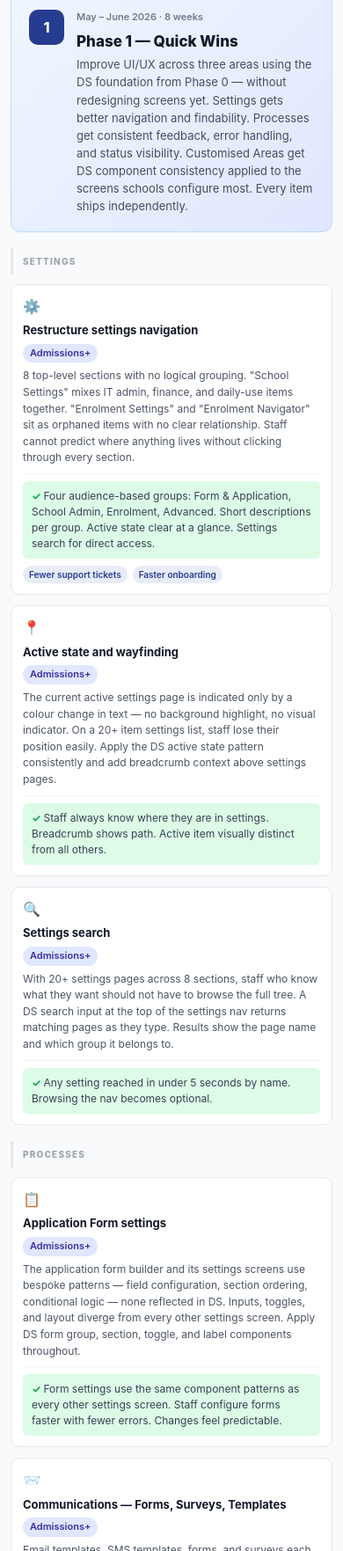
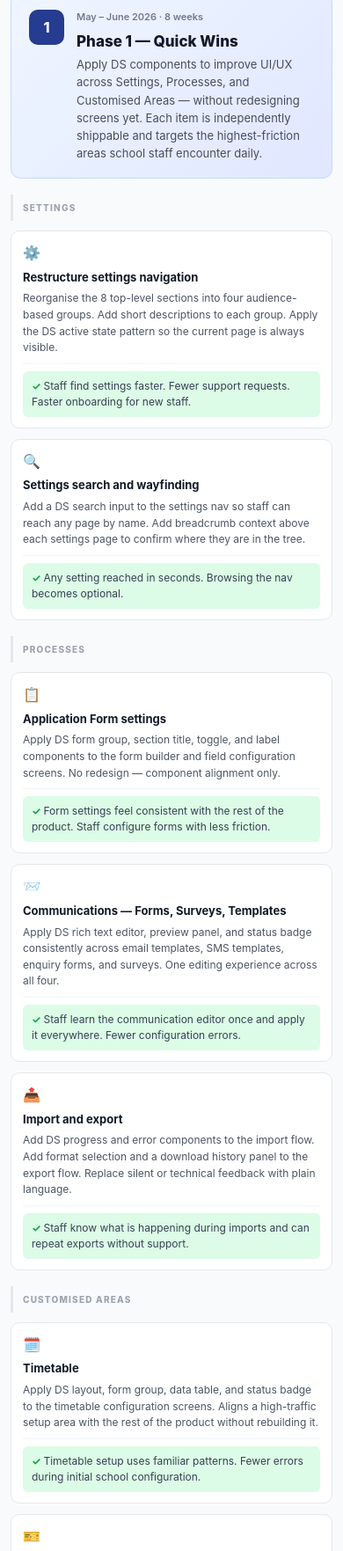
Before and after one commit to mainguyen1701/uiuxroadmap, a plain HTML site: page roadmap.html in a window 390 px wide. Shown: the part 5584-7347 px from the top of the page at 88% size. Drawn offline with Linux system fonts and the light colour scheme.

Commit message:
Phase 1: high-level planning approach — concise cards

```diff
--- a/roadmap.html
+++ b/roadmap.html
@@ -448,7 +448,7 @@ body{font-family:'Inter',-apple-system,BlinkMacSystemFont,'Segoe UI',sans-serif;
     <div class="ph-info">
       <div class="ph-date">May – June 2026 · 8 weeks</div>
       <h2>Phase 1 — Quick Wins</h2>
-      <p>Improve UI/UX across three areas using the DS foundation from Phase 0 — without redesigning screens yet. Settings gets better navigation and findability. Processes get consistent feedback, error handling, and status visibility. Customised Areas get DS component consistency applied to the screens schools configure most. Every item ships independently.</p>
+      <p>Apply DS components to improve UI/UX across Settings, Processes, and Customised Areas — without redesigning screens yet. Each item is independently shippable and targets the highest-friction areas school staff encounter daily.</p>
     </div>
   </div>
 
@@ -457,27 +457,16 @@ body{font-family:'Inter',-apple-system,BlinkMacSystemFont,'Segoe UI',sans-serif;
     <div class="card">
       <div class="card-icon">⚙️</div>
       <div class="card-title">Restructure settings navigation</div>
-      <div class="card-products"><span class="pill pill-admissions">Admissions+</span></div>
-      <div class="card-body">8 top-level sections with no logical grouping. "School Settings" mixes IT admin, finance, and daily-use items together. "Enrolment Settings" and "Enrolment Navigator" sit as orphaned items with no clear relationship. Staff cannot predict where anything lives without clicking through every section.</div>
+      <div class="card-body">Reorganise the 8 top-level sections into four audience-based groups. Add short descriptions to each group. Apply the DS active state pattern so the current page is always visible.</div>
       <div class="divline"></div>
-      <div class="outcome">Four audience-based groups: Form &amp; Application, School Admin, Enrolment, Advanced. Short descriptions per group. Active state clear at a glance. Settings search for direct access.</div>
-      <div class="impact-row"><span class="tag">Fewer support tickets</span><span class="tag">Faster onboarding</span></div>
-    </div>
-    <div class="card">
-      <div class="card-icon">📍</div>
-      <div class="card-title">Active state and wayfinding</div>
-      <div class="card-products"><span class="pill pill-admissions">Admissions+</span></div>
-      <div class="card-body">The current active settings page is indicated only by a colour change in text — no background highlight, no visual indicator. On a 20+ item settings list, staff lose their position easily. Apply the DS active state pattern consistently and add breadcrumb context above settings pages.</div>
-      <div class="divline"></div>
-      <div class="outcome">Staff always know where they are in settings. Breadcrumb shows path. Active item visually distinct from all others.</div>
+      <div class="outcome">Staff find settings faster. Fewer support requests. Faster onboarding for new staff.</div>
     </div>
     <div class="card">
       <div class="card-icon">🔍</div>
-      <div class="card-title">Settings search</div>
-      <div class="card-products"><span class="pill pill-admissions">Admissions+</span></div>
-      <div class="card-body">With 20+ settings pages across 8 sections, staff who know what they want should not have to browse the full tree. A DS search input at the top of the settings nav returns matching pages as they type. Results show the page name and which group it belongs to.</div>
+      <div class="card-title">Settings search and wayfinding</div>
+      <div class="card-body">Add a DS search input to the settings nav so staff can reach any page by name. Add breadcrumb context above each settings page to confirm where they are in the tree.</div>
       <div class="divline"></div>
-      <div class="outcome">Any setting reached in under 5 seconds by name. Browsing the nav becomes optional.</div>
+      <div class="outcome">Any setting reached in seconds. Browsing the nav becomes optional.</div>
     </div>
   </div>
 
@@ -486,61 +475,48 @@ body{font-family:'Inter',-apple-system,BlinkMacSystemFont,'Segoe UI',sans-serif;
     <div class="card">
       <div class="card-icon">📋</div>
       <div class="card-title">Application Form settings</div>
-      <div class="card-products"><span class="pill pill-admissions">Admissions+</span></div>
-      <div class="card-body">The application form builder and its settings screens use bespoke patterns — field configuration, section ordering, conditional logic — none reflected in DS. Inputs, toggles, and layout diverge from every other settings screen. Apply DS form group, section, toggle, and label components throughout.</div>
+      <div class="card-body">Apply DS form group, section title, toggle, and label components to the form builder and field configuration screens. No redesign — component alignment only.</div>
       <div class="divline"></div>
-      <div class="outcome">Form settings use the same component patterns as every other settings screen. Staff configure forms faster with fewer errors. Changes feel predictable.</div>
+      <div class="outcome">Form settings feel consistent with the rest of the product. Staff configure forms with less friction.</div>
     </div>
     <div class="card">
       <div class="card-icon">📨</div>
       <div class="card-title">Communications — Forms, Surveys, Templates</div>
-      <div class="card-products"><span class="pill pill-admissions">Admissions+</span></div>
-      <div class="card-body">Email templates, SMS templates, forms, and surveys each use different editors, different preview styles, and different save/publish flows. No shared component language exists across these communication tools. Apply DS rich text editor, preview panel, status badge, and form group components consistently across all four.</div>
+      <div class="card-body">Apply DS rich text editor, preview panel, and status badge consistently across email templates, SMS templates, enquiry forms, and surveys. One editing experience across all four.</div>
       <div class="divline"></div>
-      <div class="outcome">One consistent editing experience across all communication types. Preview looks the same everywhere. Save and publish flow is identical. Staff learn it once.</div>
-      <div class="impact-row"><span class="tag">Fewer configuration errors</span><span class="tag">Faster template creation</span></div>
+      <div class="outcome">Staff learn the communication editor once and apply it everywhere. Fewer configuration errors.</div>
     </div>
     <div class="card">
       <div class="card-icon">📤</div>
       <div class="card-title">Import and export</div>
-      <div class="card-products"><span class="pill pill-admissions">Admissions+</span> <span class="pill pill-mat">MAT+</span></div>
-      <div class="card-body">Imports run silently — no progress feedback, technical error messages on failure, no fix guidance. Exports trigger an immediate download with no format choice and no history. A lost file means starting the full export over. Apply DS progress bar, empty state, and plain-language error components.</div>
+      <div class="card-body">Add DS progress and error components to the import flow. Add format selection and a download history panel to the export flow. Replace silent or technical feedback with plain language.</div>
       <div class="divline"></div>
-      <div class="outcome">Import shows live progress and plain-language errors with fix guidance. Export offers format choice and keeps the last 5 downloads with re-download links.</div>
+      <div class="outcome">Staff know what is happening during imports and can repeat exports without support.</div>
     </div>
   </div>
 
   <div class="slabel">Customised Areas</div>
-  <div class="card" style="margin-bottom:12px;">
-    <div class="card-body" style="font-size:12px;line-height:1.7;color:var(--g600);">
-      Customised Areas are the screens schools configure individually — timetables, offer management, and enrolment checklists are all set up differently per school. These screens have grown without DS coverage, so each school’s configuration experience is visually inconsistent with the rest of the product. Phase 1 applies DS components — not a redesign.
-    </div>
-  </div>
   <div class="grid3">
     <div class="card">
       <div class="card-icon">🗓️</div>
       <div class="card-title">Timetable</div>
-      <div class="card-products"><span class="pill pill-admissions">Admissions+</span></div>
-      <div class="card-body">Timetable configuration is one of the highest-traffic screens during school setup. It uses bespoke layout, form patterns, and table styles not aligned to DS. Apply shared layout, DS form group, data table, and status badge components. The timetable builder looks and behaves like the rest of the product.</div>
+      <div class="card-body">Apply DS layout, form group, data table, and status badge to the timetable configuration screens. Aligns a high-traffic setup area with the rest of the product without rebuilding it.</div>
       <div class="divline"></div>
-      <div class="outcome">Timetable setup feels familiar from day one. Staff use the same patterns they already know. Fewer configuration errors during initial setup.</div>
+      <div class="outcome">Timetable setup uses familiar patterns. Fewer errors during initial school configuration.</div>
     </div>
     <div class="card">
       <div class="card-icon">🎫</div>
       <div class="card-title">Offer management</div>
-      <div class="card-products"><span class="pill pill-admissions">Admissions+</span></div>
-      <div class="card-body">All offer states — conditional, unconditional, waitlisted, declined — look identical. No pipeline summary. Bulk offer actions require opening each record individually. Apply DS status badges to offer rows, add a pipeline summary using DS metric card, and apply the bulk action bar for multi-row operations.</div>
+      <div class="card-body">Apply DS status badges to offer rows, add a pipeline summary using the metric card component, and apply the bulk action bar for multi-row operations. No workflow changes — visual clarity only.</div>
       <div class="divline"></div>
-      <div class="outcome">Offer states visually distinct. Pipeline summary visible at the top of the list. Bulk offers processed in one action instead of one by one.</div>
-      <div class="impact-row"><span class="tag">Faster offer rounds</span><span class="tag">↓ Click time per offer</span></div>
+      <div class="outcome">Offer states distinct at a glance. Pipeline totals visible. Bulk actions available without opening individual records.</div>
     </div>
     <div class="card">
       <div class="card-icon">📝</div>
       <div class="card-title">Enrolment checklist</div>
-      <div class="card-products"><span class="pill pill-admissions">Admissions+</span></div>
-      <div class="card-body">After a student accepts an offer, the system has no way to track enrolment progress. No checklist, no completion visibility, no automated follow-up reminders. Apply DS card, progress component, and notification components to introduce a lightweight per-student enrolment tracker without rebuilding the screen.</div>
+      <div class="card-body">Apply DS card and progress components to introduce a per-student enrolment tracker. Completion percentage visible on the list view. Automated reminders for outstanding steps.</div>
       <div class="divline"></div>
-      <div class="outcome">Per-student enrolment checklist. Completion percentage on the list view. Automated reminders for outstanding steps sent without manual follow-up.</div>
+      <div class="outcome">Staff can see enrolment progress at a glance. No manual follow-up needed for outstanding steps.</div>
     </div>
   </div>
 </div>
```
